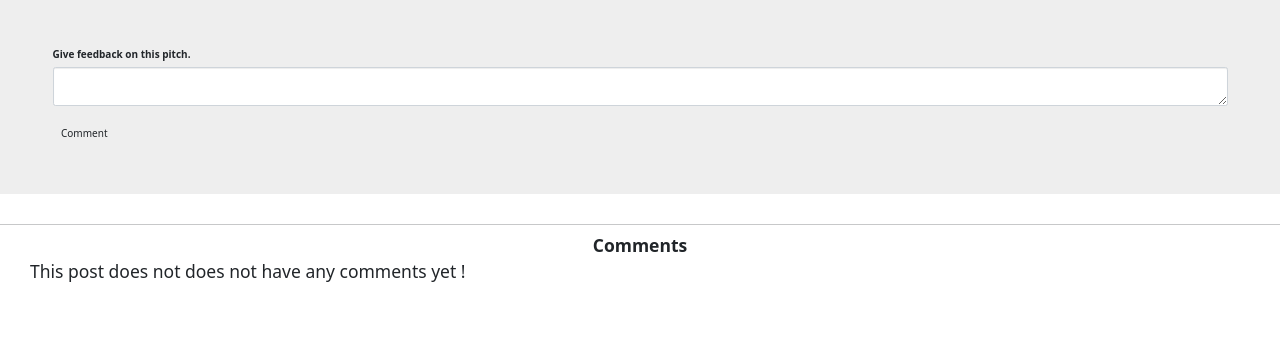
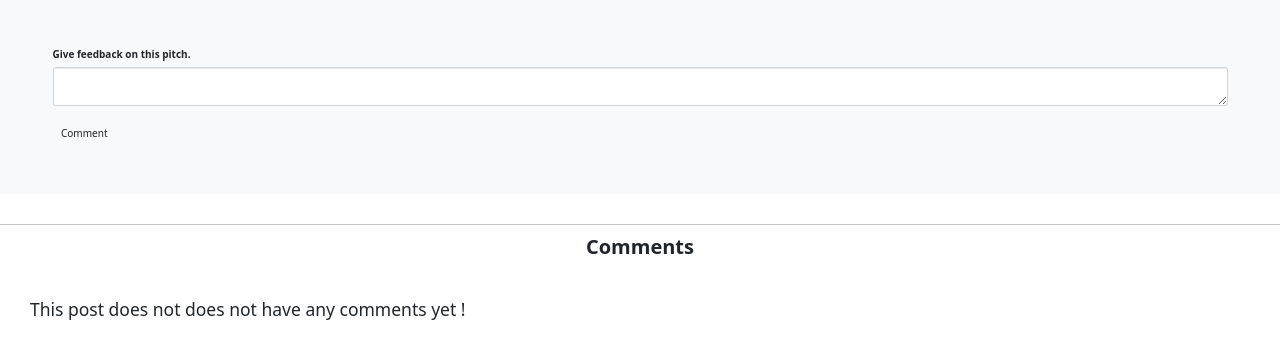
Before and after one commit to Wakarende/Pitch, a Flask app: page /comment/new/1 in a window 1280 px wide. Shown: the part 132-491 px from the top of the page. Run offline with Flask 2, Linux system fonts and the light colour scheme; the visitor is signed in with stand-in values (Sample User, id 1); data comes from the database, SQL or seed files in the repository; data that the repository does not hold is empty; some libraries are stand-ins or nearby versions.

Commit message:
additional styling to comment section

```diff
--- a/app/templates/comment.html
+++ b/app/templates/comment.html
@@ -11,14 +11,14 @@
     </div>
   <div class="container">
     <div class="row">
-      <div class="jumbotron">
+      <div class="jumbotron bg-light">
         {{wtf.quick_form(form)}}
       </div>
     </div>
   </div>
   <hr>
   <div class="container">
-    <h3 style=" text-align: center; font-weight: bold;">Comments</h3>
+    <h2 style=" text-align: center; font-weight: bold; margin-bottom: 40px;">Comments</h2>
     <div class="col-md-6">
       {{ macro.displayComment(comment) }}
     </div>
```
